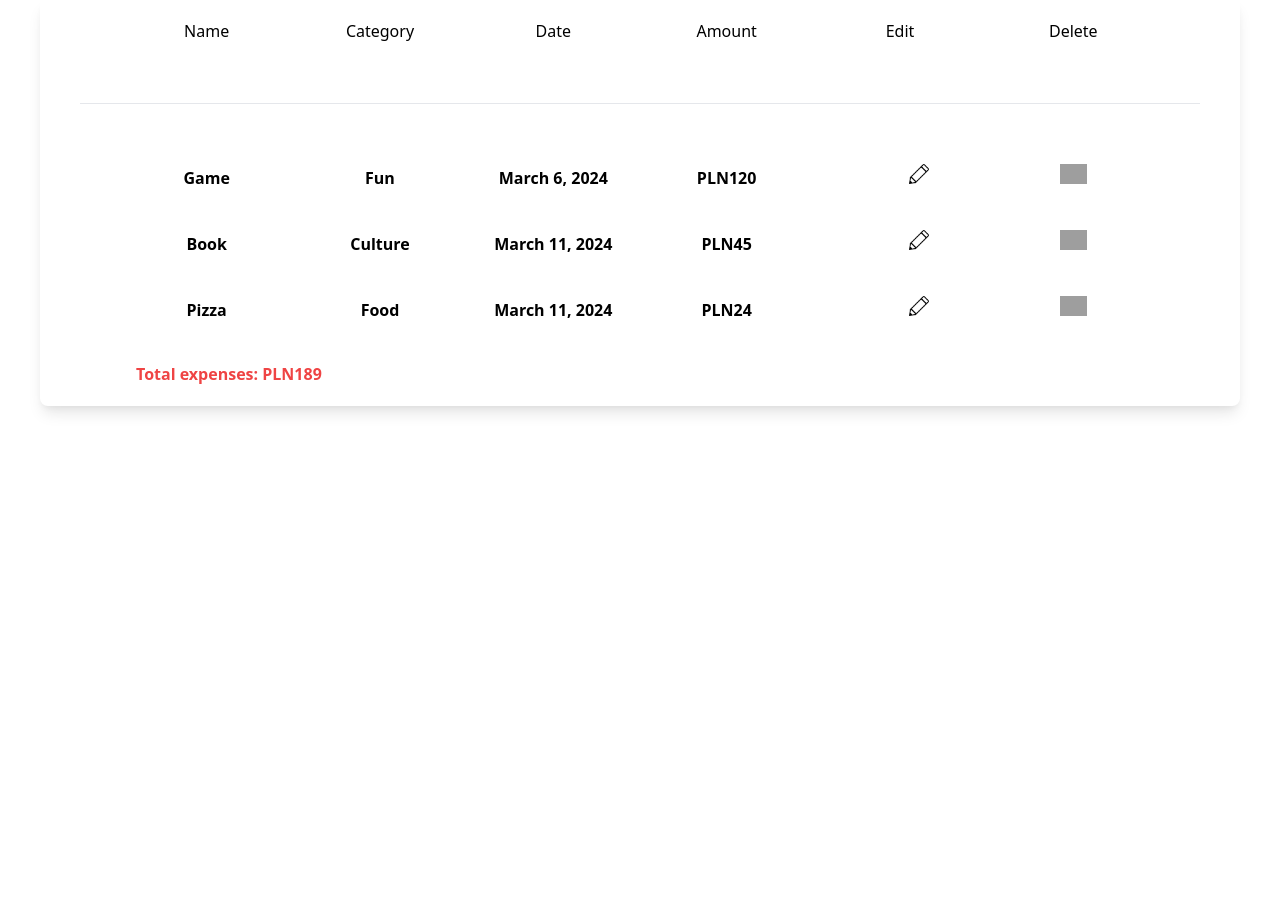
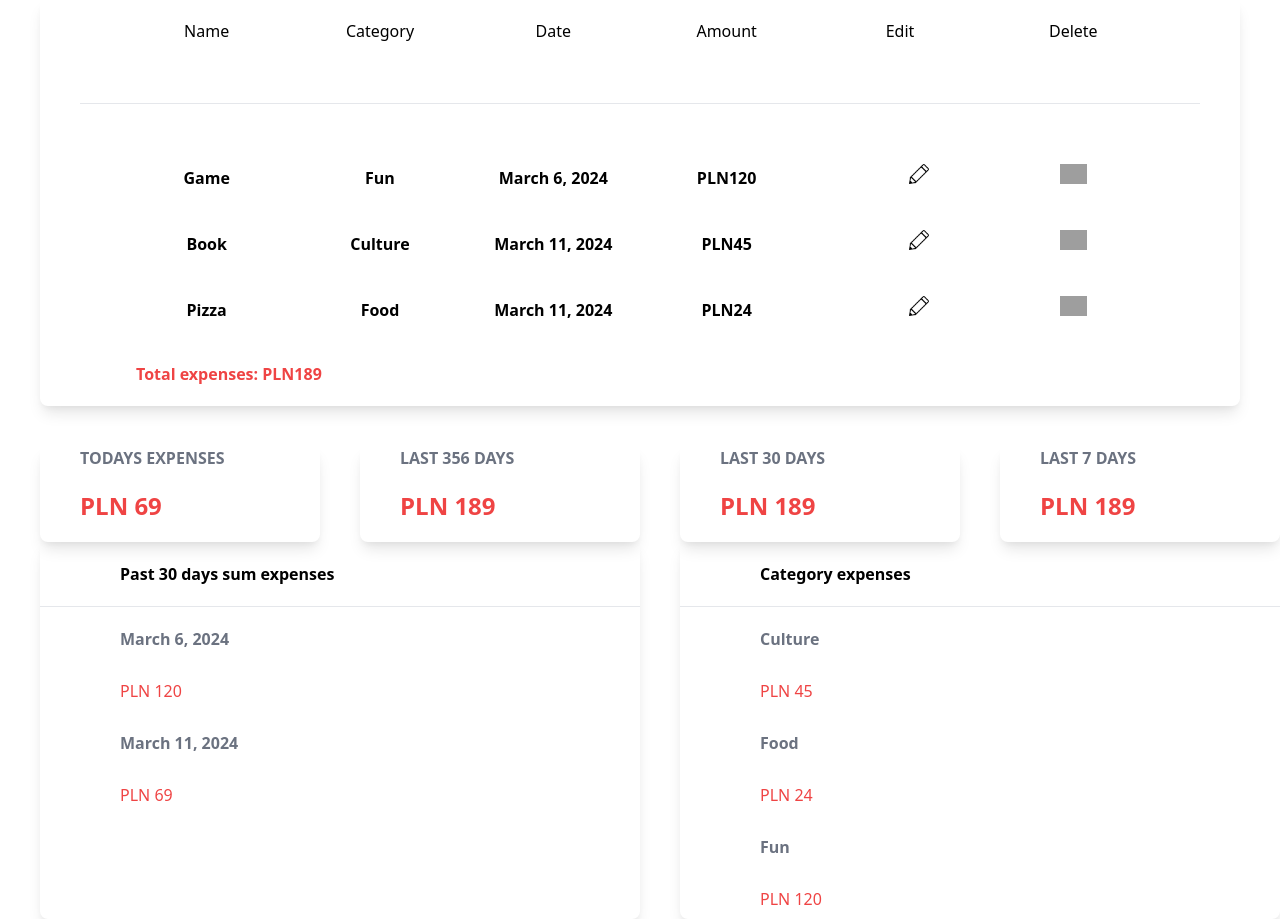
Before and after one commit to MarcinZB/ExpenseTracker, a Django app: page / in a window 1280 px wide. Shown: the part 417-1336 px from the top of the page. Before the commit the page ends 830 px from the top, so only its background shows below. Run offline with Django 5.2, Linux system fonts and the light colour scheme; data comes from the database, SQL or seed files in the repository; both versions use the stored data as it was after the commit; style sheets or scripts are compiled from the project's sources; grey boxes are pictures that could not be loaded.

Commit message:
daily, weekly, monthly expenses informations added

```diff
--- a/expenses/settings.py
+++ b/expenses/settings.py
@@ -32,6 +32,7 @@ ALLOWED_HOSTS = []
 
 INSTALLED_APPS = [
     'django.contrib.admin',
+    'django.contrib.humanize',
     'django.contrib.auth',
     'django.contrib.contenttypes',
     'django.contrib.sessions',
--- a/myapp/templates/myapp/index.html
+++ b/myapp/templates/myapp/index.html
@@ -1,5 +1,6 @@
 {% extends 'myapp/base.html' %}
 {% load static %}
+{% load humanize %}
 {%block body%}
     <h1 class="m-10 font-bold">Add Expense </h1>
     <form class="shadow-lg m-10 rounded-lg" method="post">
@@ -50,7 +51,7 @@
             <span class="font-bold">{{expense.name}}</span>
             <span class="font-bold">{{expense.category}}</span>
             <span class="font-bold">{{expense.date}}</span>
-            <span class="font-bold">PLN{{expense.amount}}</span>
+            <span class="font-bold">PLN{{expense.amount|intcomma}}</span>
             <span class="pl-24"><a href="{% url 'edit' expense.id%}">
                 <img class="h-5" src="{% static 'myapp/images/edit.png' %}" alt="Edit">
             </a></span>
@@ -68,7 +69,7 @@
         <!--Display total amount-->
         <div class="px-24 py-5">
             <span class="font-bold text-red-500">
-            Total expenses: PLN{{ total_expenses.amount__sum }}
+            Total expenses: PLN{{ total_expenses.amount__sum|intcomma }}
             </span>
         </div>
 
@@ -76,4 +77,72 @@
     </div>
 
 
+    <div class="flex">
+        <div class="w-1/3 shadow-lg ml-10 rounded-lg">
+            <h1 class="ml-10 font-bold text-gray-500">TODAYS EXPENSES</h1>
+            <h1 class="ml-10 my-5 text-2xl text-red-500 font-bold">PLN {{today_sum.amount__sum|intcomma}}</h1>
+        </div>
+
+        <div class="w-1/3 shadow-lg ml-10 rounded-lg">
+            <h1 class="ml-10 font-bold text-gray-500">LAST 356 DAYS</h1>
+            <h1 class="ml-10 my-5 text-2xl text-red-500 font-bold">PLN {{yearly_sum.amount__sum|intcomma}}</h1>
+        </div>
+
+        <div class="w-1/3 shadow-lg ml-10 rounded-lg">
+            <h1 class="ml-10 font-bold text-gray-500">LAST 30 DAYS</h1>
+            <h1 class="ml-10 my-5 text-2xl text-red-500 font-bold">PLN {{monthly_sum.amount__sum|intcomma}}</h1>
+        </div>
+
+        <div class="w-1/3 shadow-lg ml-10 rounded-lg">
+            <h1 class="ml-10 font-bold text-gray-500">LAST 7 DAYS</h1>
+            <h1 class="ml-10 my-5 text-2xl text-red-500 font-bold">PLN {{weekly_sum.amount__sum|intcomma}}</h1>
+        </div>
+
+    </div>
+
+    <div class="flex">
+        <div class="w-1/2 shadow-lg ml-10 rounded-lg">
+            <div class="flex flex-wrap space-x-40 font-bold px-20 py-5">
+                <span>Past 30 days sum expenses</span>
+            </div>
+            <hr>
+            <div id="30-day-table">
+                {% for daily_sum in expense_data %}
+                    <div class="flex flex-wrap px-20 py-5">
+                        <span class="font-bold text-gray-500">
+                            {{daily_sum.date}}
+                        </span>
+                    </div>
+                    <div class="flex flex-wrap px-20 py-2">
+                        <span class="text-red-500">
+                            PLN {{daily_sum.sum|intcomma}}
+                        </span>
+                    </div>
+                {% endfor %}
+            </div>
+        </div>
+
+        <div class="w-1/2 shadow-lg ml-10 rounded-lg">
+            <div class="flex flex-wrap space-x-40 font-bold px-20 py-5">
+                <span>Category expenses</span>
+            </div>
+            <hr>
+            <div id="30-day-table">
+                {% for category_sum in category_data %}
+                    <div class="flex flex-wrap px-20 py-5">
+                        <span class="font-bold text-gray-500">
+                            {{category_sum.category}}
+                        </span>
+                    </div>
+                    <div class="flex flex-wrap px-20 py-2">
+                        <span class="text-red-500">
+                            PLN {{category_sum.sum|intcomma}}
+                        </span>
+                    </div>
+                {% endfor %}
+            </div>
+        </div>
+
+    </div>
+
 {% endblock %}
--- a/myapp/views.py
+++ b/myapp/views.py
@@ -1,6 +1,7 @@
 from django.shortcuts import render, redirect
 from .forms import ExpenseForm
 from .models import Expense
+import datetime
 from django.db.models import Sum
 
 # Create your views here.
@@ -13,9 +14,44 @@ def index(request):
             expense.save()
     expanses = Expense.objects.all()
     total_expenses = expanses.aggregate(Sum('amount'))
-    print(total_expenses)
+
+
+    #calculate 365 expenses
+    last_year = datetime.date.today() - datetime.timedelta(days=365)
+    data = Expense.objects.filter(date__gt=last_year)
+    yearly_sum = data.aggregate(Sum('amount'))
+
+    #calculate 30 days expenses
+    last_month = datetime.date.today() - datetime.timedelta(days=30)
+    monthly_data = Expense.objects.filter(date__gt=last_month)
+    monthly_sum = monthly_data.aggregate(Sum('amount'))
+
+    #calculate 7 days expenses
+    last_week = datetime.date.today() - datetime.timedelta(days=7)
+    weekly_data = Expense.objects.filter(date__gt=last_week)
+    weekly_sum = weekly_data.aggregate(Sum('amount'))
+
+    #calculate 1 day expenses
+    today = datetime.date.today() - datetime.timedelta(days=1)
+    today_data = Expense.objects.filter(date__gt=today)
+    today_sum = today_data.aggregate(Sum('amount'))
+
+    expense_data = Expense.objects.filter().values('date').order_by('date').annotate(sum=Sum('amount'))
+
+
+    category_data = Expense.objects.filter().values('category').order_by('category').annotate(sum=Sum('amount'))
+    print(expense_data)
+
     expense_form = ExpenseForm()
-    return render(request,'myapp/index.html', {'expense_form':expense_form,'expenses':expanses, 'total_expenses':total_expenses})
+    return render(request,'myapp/index.html', {'expense_form':expense_form,
+                                               'expenses':expanses,
+                                               'total_expenses':total_expenses,
+                                               'yearly_sum':yearly_sum,
+                                               'monthly_sum':monthly_sum,
+                                               'weekly_sum':weekly_sum,
+                                               'today_sum':today_sum,
+                                               'expense_data':expense_data,
+                                               'category_data':category_data,})
 
 def edit(request, id):
     expense = Expense.objects.get(id=id)
```
Also changed, not shown: db.sqlite3.
